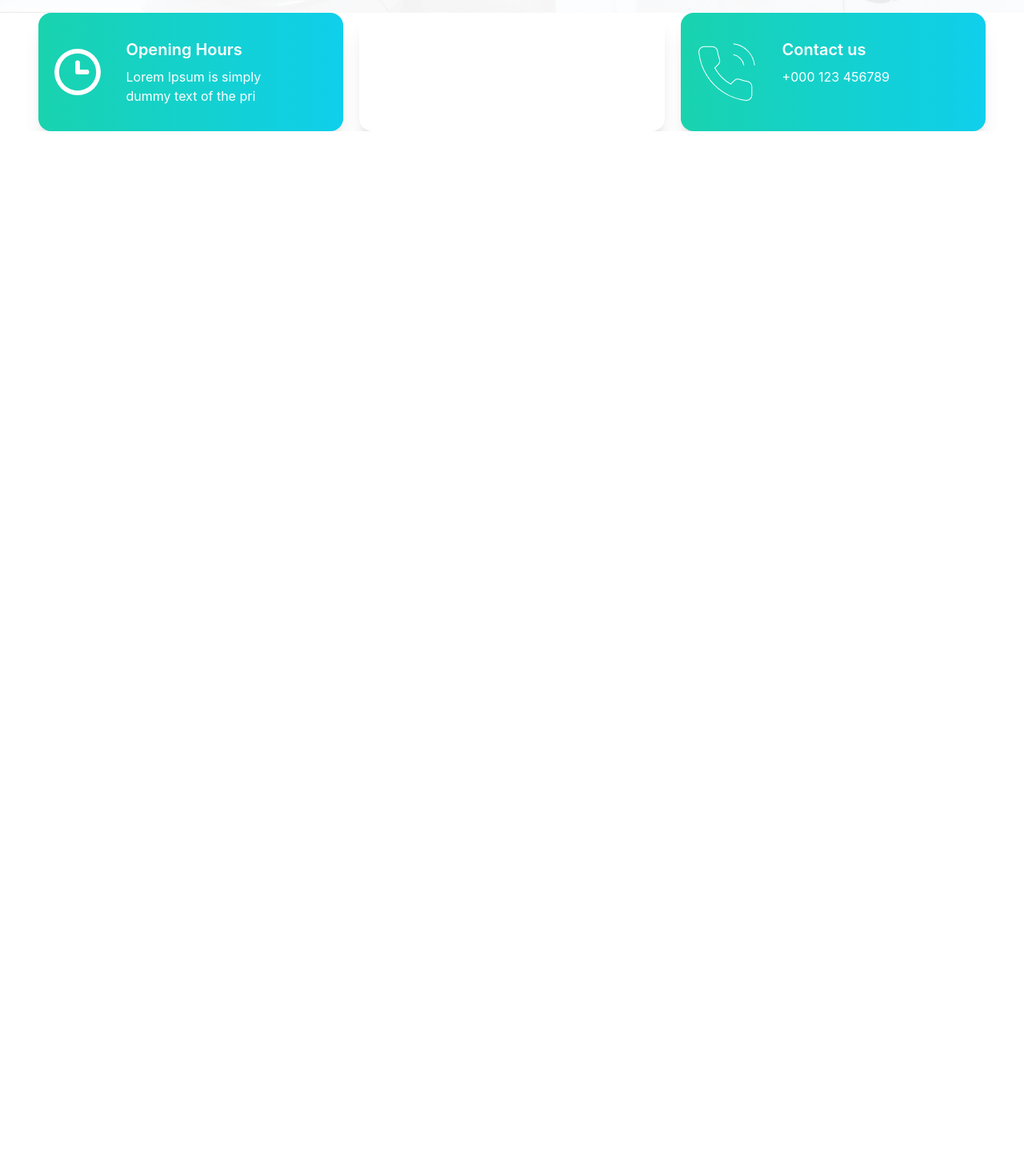
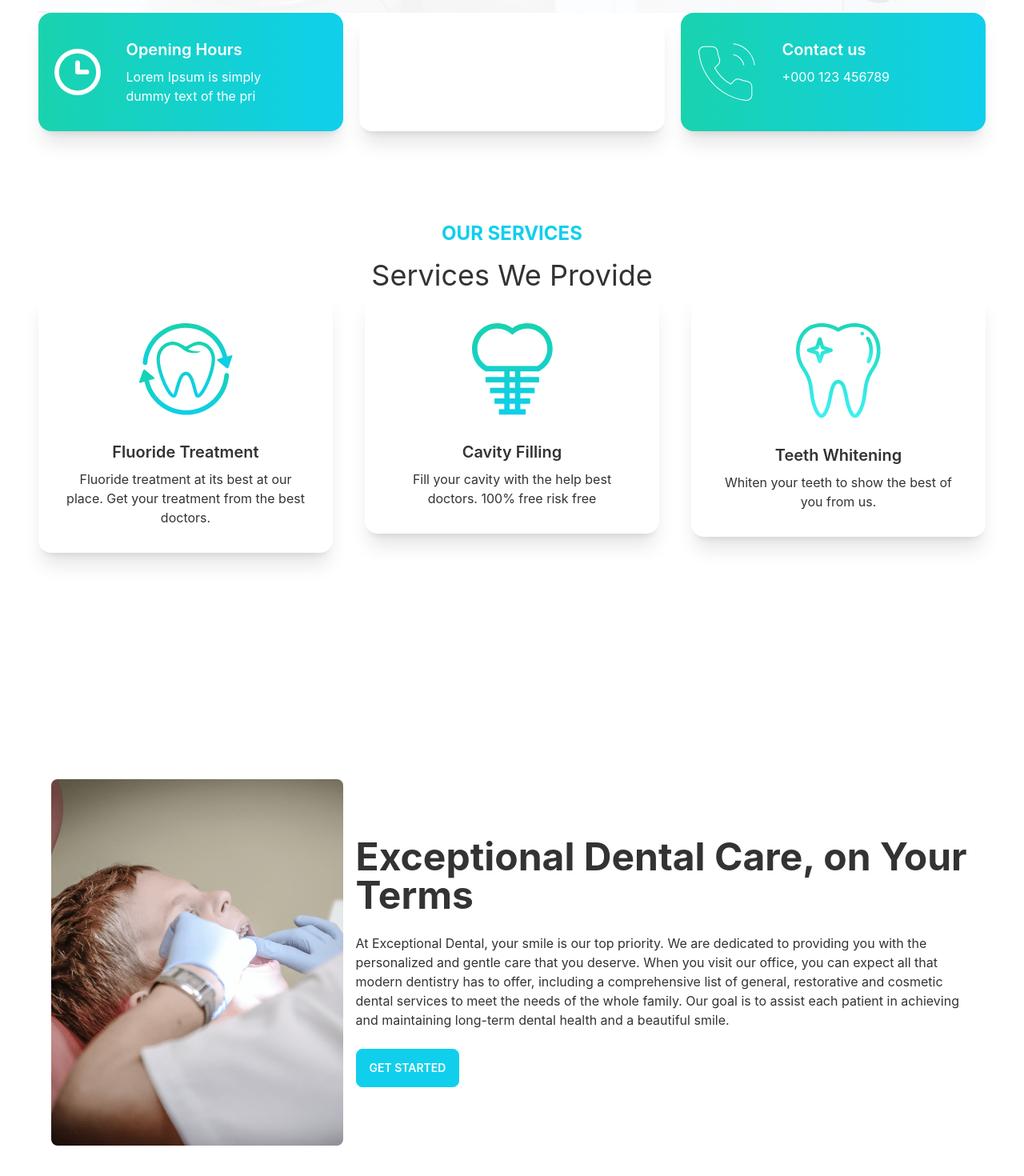
Before and after one commit to Yeasir-Hossain/doctors-portal-client, a React (Create React App) app: page / in a window 1280 px wide. Shown: the part 848-2318 px from the top of the page at 80% size. Before the commit the page ends 1012 px from the top, so only its background shows below. Built offline with nearby package versions, Linux system fonts and the light colour scheme.

Commit message:
second banner done

```diff
--- a/src/pages/Home/Banner.js
+++ b/src/pages/Home/Banner.js
@@ -3,7 +3,7 @@ import chair from '../../assets/images/chair.png'
 
 const Banner = () => {
     return (
-        <div class="hero min-h-screen px-12 bg-[url('/src/assets/images/bg.png')]">
+        <div class="hero min-h-screen bg-[url('/src/assets/images/bg.png')]">
             <div class="hero-content flex-col lg:flex-row-reverse">
                 <img src={chair} alt='chair' className='max-w-sm rounded-lg shadow-2xl' />
                 <div>
--- /dev/null
+++ b/src/pages/Home/Banner2.js
@@ -0,0 +1,19 @@
+import React from 'react';
+import treatment from '../../assets/images/treatment.png'
+
+const Banner2 = () => {
+    return (
+        <div class="hero min-h-screen">
+            <div class="hero-content flex-col lg:flex-row">
+                <img className='w-[576px] h-[458px] rounded-lg' src={treatment} alt="" />
+                <div>
+                    <h1 class="text-5xl font-bold">Exceptional Dental Care, on Your Terms</h1>
+                    <p class="py-6">At Exceptional Dental, your smile is our top priority. We are dedicated to providing you with the personalized and gentle care that you deserve. When you visit our office, you can expect all that modern dentistry has to offer, including a comprehensive list of general, restorative and cosmetic dental services to meet the needs of the whole family. Our goal is to assist each patient in achieving and maintaining long-term dental health and a beautiful smile.</p>
+                    <button class="btn btn-primary text-white">Get Started</button>
+                </div>
+            </div>
+        </div>
+    );
+};
+
+export default Banner2;
--- a/src/pages/Home/Home.js
+++ b/src/pages/Home/Home.js
@@ -1,12 +1,16 @@
 import React from 'react';
 import Banner from './Banner';
+import Banner2 from './Banner2';
 import Info from './Info';
+import Services from './Services';
 
 const Home = () => {
     return (
-        <div>
+        <div className=' px-12 '>
             <Banner></Banner>
             <Info></Info>
+            <Services></Services>
+            <Banner2></Banner2>
         </div>
     );
 };
--- a/src/pages/Home/Info.js
+++ b/src/pages/Home/Info.js
@@ -5,7 +5,7 @@ import marker from '../../assets/icons/marker.svg'
 import phone from '../../assets/icons/phone.svg'
 const Info = () => {
     return (
-        <div className='grid grid-cols-1 lg:grid-cols-3 gap-5 px-12'>
+        <div className='grid grid-cols-1 lg:grid-cols-3 gap-5'>
             <InfoCard cardText="Lorem Ipsum is simply dummy text of the pri" bgclass="bg-gradient-to-r from-secondary to-primary" cardTitle="Opening Hours" img={clock}></InfoCard>
             <InfoCard cardText="Brooklyn, NY 10036, United States" bgclass="bg-accent" cardTitle="Our Locations" img={marker}></InfoCard>
             <InfoCard cardText="+000 123 456789" bgclass="bg-gradient-to-r from-secondary to-primary" cardTitle="Contact us" img={phone}></InfoCard>
--- /dev/null
+++ b/src/pages/Home/Service.js
@@ -0,0 +1,20 @@
+import React from 'react';
+
+const Service = ({service}) => {
+    const {name,description,img} = service;
+    return (
+        <div>
+            <div class="card lg:max-w-lg bg-base-100 shadow-xl">
+                <figure class="px-10 pt-10">
+                    <img src={img} alt="Shoes" class="rounded-xl" />
+                </figure>
+                <div class="card-body items-center text-center">
+                    <h2 class="card-title">{name}</h2>
+                    <p>{description}</p>
+                </div>
+            </div>
+        </div>
+    );
+};
+
+export default Service;
--- /dev/null
+++ b/src/pages/Home/Services.js
@@ -0,0 +1,45 @@
+import React from 'react';
+import fluoride from '../../assets/images/fluoride.png'
+import cavity from '../../assets/images/cavity.png'
+import whitening from '../../assets/images/whitening.png'
+import Service from './Service';
+const Services = () => {
+    const services = [
+        {
+            _id: 1,
+            name:'Fluoride Treatment',
+            description:"Fluoride treatment at its best at our place. Get your treatment from the best doctors.",
+            img:fluoride
+        },
+        {
+            _id: 2,
+            name:'Cavity Filling',
+            description:"Fill your cavity with the help best doctors. 100% free risk free",
+            img:cavity
+        },
+        {
+            _id: 3,
+            name:'Teeth Whitening',
+            description:"Whiten your teeth to show the best of you from us.",
+            img:whitening
+        },
+    ]
+    return (
+        <div className='my-28'>
+            <div className='text-center'>
+                <h3 className='text-primary text-2xl font-bold'>OUR SERVICES</h3>
+                <h2 className='text-4xl mt-4'>Services We Provide</h2>
+            </div>
+            <div className='grid lg:grid-cols-3 md:grid-cols-2 sm:grid-cols-1 gap-10'>
+                {
+                    services.map(service=><Service
+                    key={service._id}
+                    service={service}
+                    ></Service>)
+                }
+            </div>
+        </div>
+    );
+};
+
+export default Services;
--- a/src/pages/Shared/Header.js/Header.js
+++ b/src/pages/Shared/Header.js/Header.js
@@ -3,7 +3,7 @@ import { Link } from "react-router-dom";
 
 const Header = () => {
     const menuItems = <>
-        <li><Link to='/' class="btn text-[#D4D9E3]">Home</Link></li>
+        <li><Link to='/' class="btn text-[#D4D9E3] font-bold">Home</Link></li>
         <li><Link to='/about'>About</Link></li>
         <li><Link to='/appointment'>Appointment</Link></li>
         <li><Link to='/review'>Reviews</Link></li>
```
